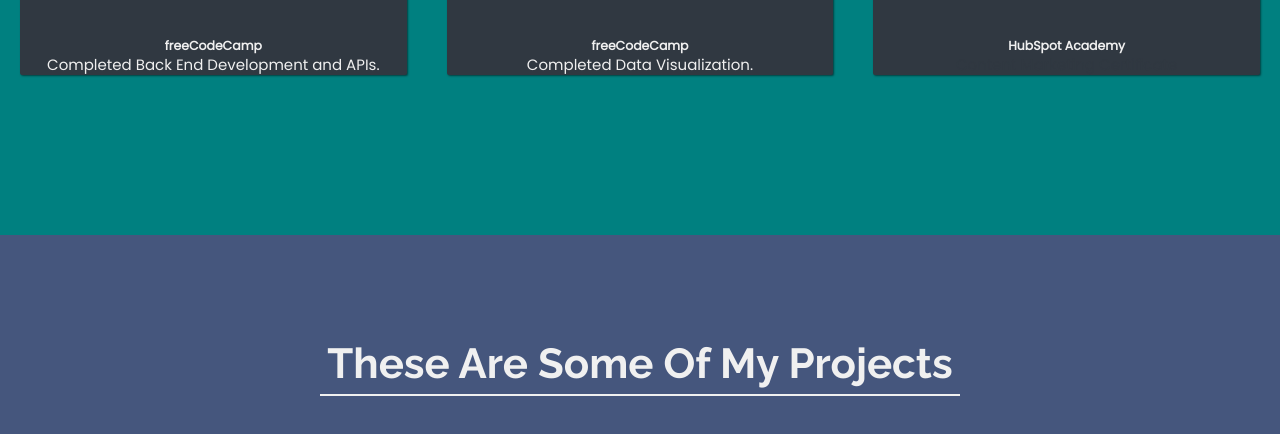
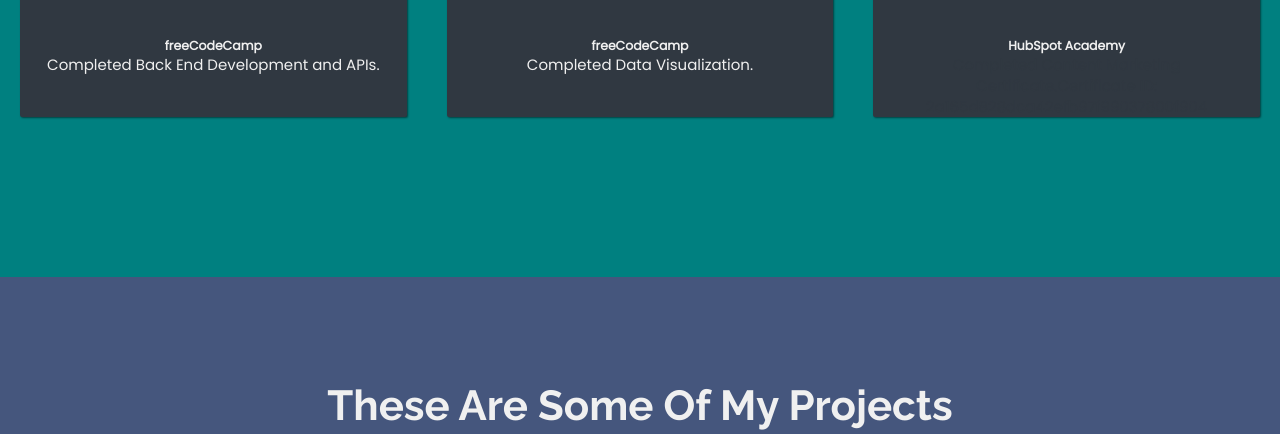
Before and after one commit to Nirmalya61/Nirmalya-personal-profile, a plain HTML site: page index.html in a window 1280 px wide. Shown: the part 2569-3003 px from the top of the page. Drawn offline with Linux system fonts and the light colour scheme.

Commit message:
Update index.html

```diff
--- a/index.html
+++ b/index.html
@@ -428,7 +428,7 @@ alt="skill" width="250" height="375"
 
   <h5 class="opacity"><b>HubSpot Academy</b></h5>
 
-<span class="code">Content Marketing Certificate</span>
+<span class="code">Completed Content Marketing Certificate.Certificate ID: 2a165d828dca42efb97f99037800f904</span>
 
 <span class="code"></span>
 
```
